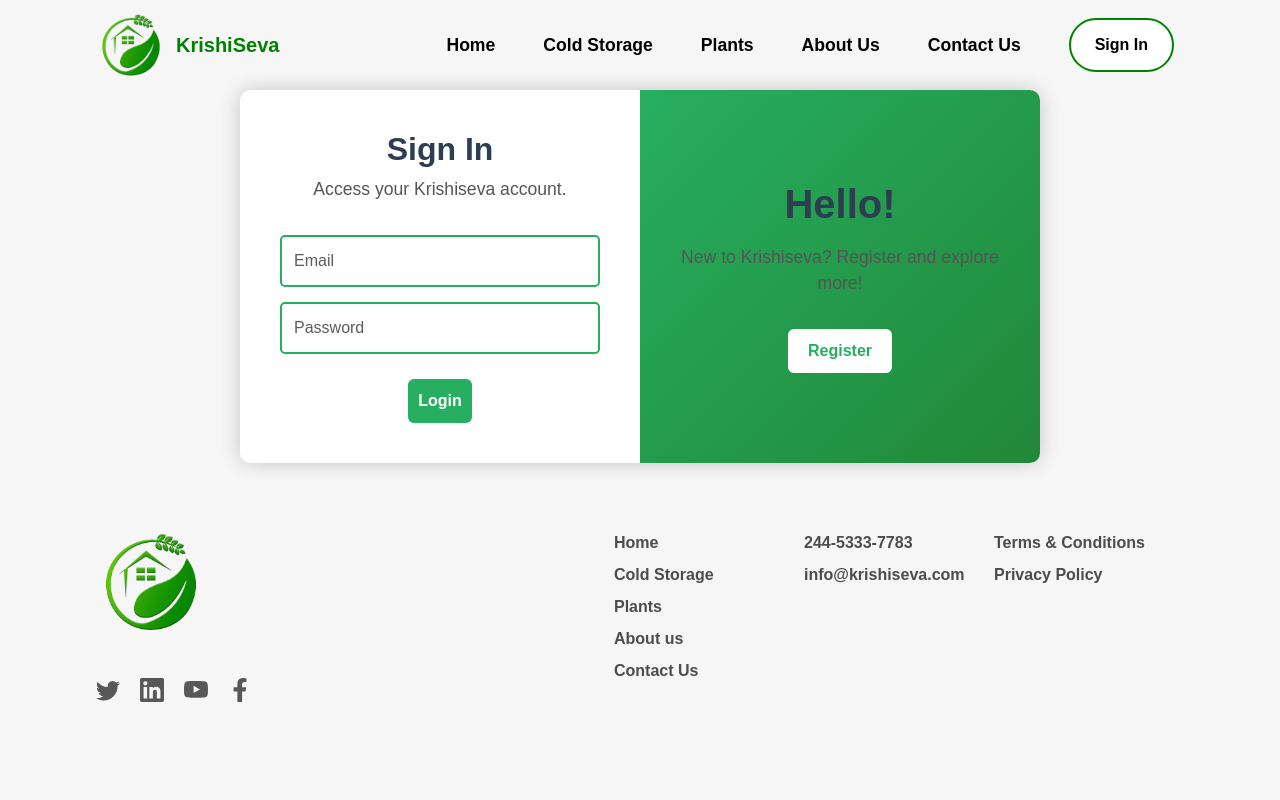
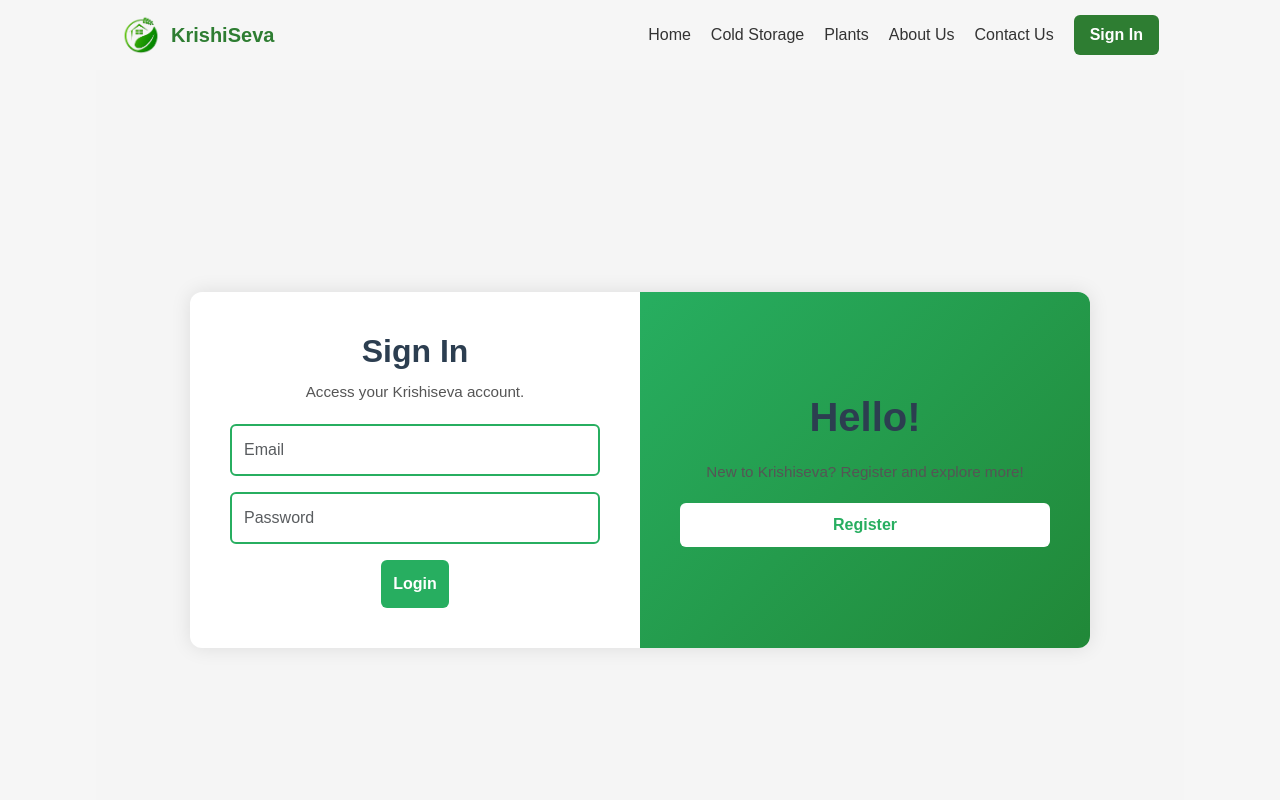
Before and after one commit to Pratham1207/KrishisevaSystem, a React app in the folder Frontend/: page /login in a window 1280 px wide. Shown: the top 800 px of the page. Built offline with nearby package versions, Linux system fonts and the light colour scheme.

Commit message:
Navbar Design Fixes

```diff
--- a/Frontend/src/components/LoginRegister.css
+++ b/Frontend/src/components/LoginRegister.css
@@ -2,20 +2,25 @@
   display: flex;
   justify-content: center;
   align-items: center;
+  min-height: 100vh;
+  padding: 20px;
+  background-color: #f5f5f5;
 }
 
 .auth-box {
-  width: 800px;
+  width: 100%;
+  max-width: 900px;
   display: flex;
+  flex-direction: row;
   background: white;
-  box-shadow: 0px 0px 20px rgba(0, 0, 0, 0.2);
-  border-radius: 10px;
+  box-shadow: 0px 0px 20px rgba(0, 0, 0, 0.1);
+  border-radius: 12px;
   overflow: hidden;
 }
 
 .auth-form,
 .auth-switch {
-  width: 50%;
+  flex: 1;
   padding: 40px;
   display: flex;
   flex-direction: column;
@@ -27,37 +32,57 @@
 .auth-switch h1 {
   font-weight: bold;
   color: #2c3e50;
+  margin-bottom: 10px;
+}
+
+.auth-form p {
+  font-size: 0.95rem;
+  color: #555;
+  margin-bottom: 20px;
 }
 
 .auth-form input,
 .auth-form select {
   width: 100%;
   padding: 12px;
-  margin-bottom: 15px;
+  margin-bottom: 16px;
   border: 2px solid #27ae60;
-  border-radius: 5px;
+  border-radius: 6px;
   font-size: 16px;
+  transition: border 0.3s;
+}
+
+.auth-form input:focus,
+.auth-form select:focus {
+  outline: none;
+  border-color: #1e8449;
 }
 
 .auth-form button {
-  margin-top: 10px;
   background: #27ae60;
   color: white;
-  padding: 10px;
+  padding: 12px;
   font-size: 16px;
   font-weight: bold;
   border: none;
+  border-radius: 6px;
   cursor: pointer;
-  transition: 0.3s;
+  transition: background 0.3s;
+}
+
+.auth-form button:hover {
+  background: #1e8449;
 }
 
 .auth-switch {
   background: linear-gradient(135deg, #27ae60, #218838);
   color: white;
-  display: flex;
-  flex-direction: column;
-  align-items: center;
   text-align: center;
+}
+
+.auth-switch p {
+  font-size: 0.95rem;
+  margin: 10px 0 20px;
 }
 
 .auth-switch button {
@@ -66,51 +91,37 @@
   border: none;
   padding: 10px 20px;
   font-weight: bold;
+  border-radius: 6px;
   cursor: pointer;
   transition: 0.3s;
 }
 
 .auth-switch button:hover {
-  background: #ddd;
+  background: #eeeeee;
 }
 
-.remember-forgot {
-  width: 100%;
-  font-size: 14px;
-  margin-top: 10px;
-  display: flex;
-  align-items: center;
-  justify-content: space-between;
+.error-message {
+  color: #d32f2f;
+  background: #fdecea;
+  padding: 8px 12px;
+  border-radius: 5px;
+  font-size: 0.95rem;
+  margin-bottom: 12px;
+  text-align: left;
 }
 
-.small-checkbox {
-  width: 14px;
-  height: 14px;
-  cursor: pointer;
-  margin-right: 5px;
-}
+@media (max-width: 768px) {
+  .auth-box {
+    flex-direction: column;
+  }
 
-/* Forgot Password Link */
-.forgot-password {
-  color: #27ae60;
-  text-decoration: none;
-  font-weight: 500;
-  transition: 0.3s;
-}
+  .auth-form,
+  .auth-switch {
+    width: 100%;
+    padding: 30px 20px;
+  }
 
-.forgot-password:hover {
-  color: #218838;
-  text-decoration: underline;
-}
-
-/* Responsive Design */
-@media (max-width: 576px) {
-  .remember-forgot {
-    flex-direction: column;
-    align-items: center;
-    text-align: center;
-  }
-  .forgot-password {
-    margin-top: 8px;
+  .auth-switch h1 {
+    font-size: 1.5rem;
   }
 }
--- /dev/null
+++ b/Frontend/src/components/Navbar.css
@@ -0,0 +1,79 @@
+.navbar {
+  display: flex;
+  justify-content: space-between;
+  align-items: center;
+  padding: 15px 25px;
+  top: 0;
+}
+
+.nav-logo-container {
+  display: flex;
+  align-items: center;
+}
+
+.nav-logo {
+  height: 40px;
+  margin-right: 10px;
+}
+
+.nav-title {
+  font-weight: bold;
+  font-size: 1.25rem;
+  color: #2e7d32;
+}
+
+.navbar-links-container {
+  display: flex;
+  gap: 20px;
+  align-items: center;
+}
+
+.navbar-links-container a {
+  text-decoration: none;
+  color: #333;
+  font-weight: 500;
+}
+
+.primary-button {
+  background-color: #2e7d32;
+  color: white;
+  border: none;
+  padding: 8px 16px;
+  border-radius: 6px;
+  font-weight: 600;
+  cursor: pointer;
+  transition: 0.3s;
+}
+
+.primary-button:hover {
+  background-color: #256728;
+}
+
+.navbar-menu-container {
+  display: none;
+}
+
+.drawer-link {
+  width: 100%;
+  background: #f0f0f0;
+  border: none;
+  padding: 10px;
+  margin: 5px 0;
+  border-radius: 6px;
+  font-weight: 600;
+  cursor: pointer;
+  text-align: left;
+}
+
+.drawer-link:hover {
+  background-color: #e0e0e0;
+}
+
+@media (max-width: 768px) {
+  .desktop-only {
+    display: none;
+  }
+  .navbar-menu-container {
+    display: block;
+  }
+}
--- a/Frontend/src/components/Navbar.tsx
+++ b/Frontend/src/components/Navbar.tsx
@@ -15,6 +15,7 @@ import {
   Avatar,
 } from "@mui/material";
 import { Link, useNavigate } from "react-router-dom";
+import "./Navbar.css";
 
 interface MenuItem {
   text: string;
@@ -24,7 +25,6 @@ interface MenuItem {
 const Navbar: React.FC = () => {
   const [openMenu, setOpenMenu] = useState<boolean>(false);
   const [toggleMenu, setToggleMenu] = useState<null | HTMLElement>(null);
-
   const navigate = useNavigate();
 
   const menuOptions: MenuItem[] = [
@@ -57,7 +57,6 @@ const Navbar: React.FC = () => {
   const handleSignIn = () => {
     navigate("/login");
   };
-  console.log(userObj);
 
   return (
     <nav className="navbar">
@@ -65,13 +64,13 @@ const Navbar: React.FC = () => {
         <img src={Logo} alt="Logo" className="nav-logo" />
         <span className="nav-title">KrishiSeva</span>
       </div>
-      <div className="navbar-links-container">
+
+      <div className="navbar-links-container desktop-only">
         {menuOptions.map((item) => (
           <Link key={item.text} to={item.path}>
             {item.text}
           </Link>
         ))}
-
         {!userObj ? (
           <button className="primary-button" onClick={handleSignIn}>
             Sign In
@@ -99,9 +98,12 @@ const Navbar: React.FC = () => {
           </>
         )}
       </div>
+
       <div className="navbar-menu-container">
         <HiOutlineBars3 onClick={() => setOpenMenu(true)} />
       </div>
+
+      {/* Drawer - Mobile Menu */}
       <Drawer open={openMenu} onClose={() => setOpenMenu(false)} anchor="right">
         <Box
           sx={{ width: 250 }}
@@ -119,6 +121,30 @@ const Navbar: React.FC = () => {
             ))}
           </List>
           <Divider />
+          <Box sx={{ p: 2 }}>
+            {!userObj ? (
+              <button className="primary-button" onClick={handleSignIn}>
+                Sign In
+              </button>
+            ) : (
+              <>
+                <p style={{ fontWeight: 600, marginBottom: "10px" }}>
+                  Hello, {userObj.name}
+                </p>
+                <button
+                  className="drawer-link"
+                  onClick={() => {
+                    navigate("/profile");
+                  }}
+                >
+                  My Profile
+                </button>
+                <button className="drawer-link" onClick={handleLogout}>
+                  Logout
+                </button>
+              </>
+            )}
+          </Box>
         </Box>
       </Drawer>
     </nav>
--- a/Frontend/src/components/custom.css
+++ b/Frontend/src/components/custom.css
@@ -20,95 +20,6 @@ body {
 
 body {
   background-color: #f6f6f6;
-}
-
-/*Navbar*/
-
-/* General Navbar Styling */
-.navbar {
-  display: flex;
-  align-items: center;
-  justify-content: space-between;
-  min-height: 90px;
-}
-
-.navbar-links-container {
-  display: flex;
-  align-items: center;
-  gap: 1rem;
-}
-
-/* Navbar Links */
-.navbar-links-container a {
-  margin-right: 2rem;
-  text-decoration: none;
-  color: black;
-  font-size: 1.1rem;
-  font-weight: 600;
-  transition: color 0.2s ease-in-out;
-}
-
-.navbar-links-container a:hover,
-.navbar-links-container .dropdown-button:hover {
-  color: green;
-}
-
-/* "Other" Dropdown */
-.navbar-links-container .dropdown {
-  position: relative;
-  display: inline-block;
-}
-
-.navbar-links-container .dropdown-button {
-  background: none;
-  border: none;
-  font-size: 1.1rem;
-  font-weight: 600;
-  cursor: pointer;
-  color: black;
-  transition: color 0.2s ease-in-out;
-  text-transform: none !important;
-}
-
-/* Mobile Menu Button */
-.navbar-menu-container {
-  display: none;
-}
-
-/* Primary Button */
-.primary-button {
-  padding: 0.8rem 1.5rem;
-  background-color: white;
-  border: 2px solid green;
-  border-radius: 5rem;
-  font-size: 1rem;
-  cursor: pointer;
-  font-weight: 600;
-  transition: background 0.2s ease-in-out;
-  margin-right: 10px;
-}
-
-.primary-button:hover {
-  background-color: green;
-  color: white;
-}
-
-/* Logo Styling */
-.nav-logo-container {
-  display: flex;
-  align-items: center;
-  gap: 10px;
-}
-
-.nav-logo-container img {
-  width: 70px;
-  height: auto;
-}
-
-.nav-title {
-  font-size: 20px;
-  font-weight: bold;
-  color: green;
 }
 
 /*footer*/
@@ -540,10 +451,10 @@ body {
 }
 
 @media (max-width: 1000px) {
-  .navbar-links-container a {
+  /* .navbar-links-container a {
     margin-right: 1rem;
     font-size: 1rem;
-  }
+  } */
   .primary-button {
     font-size: 1rem;
   }
@@ -555,12 +466,12 @@ body {
   .nav-logo-container {
     max-width: 140px;
   }
-  .navbar-links-container {
+  /* .navbar-links-container {
     display: none;
   }
   .navbar-menu-container {
     display: flex;
-  }
+  } */
   .home-bannerImage-container {
     max-width: 450px;
   }
```
